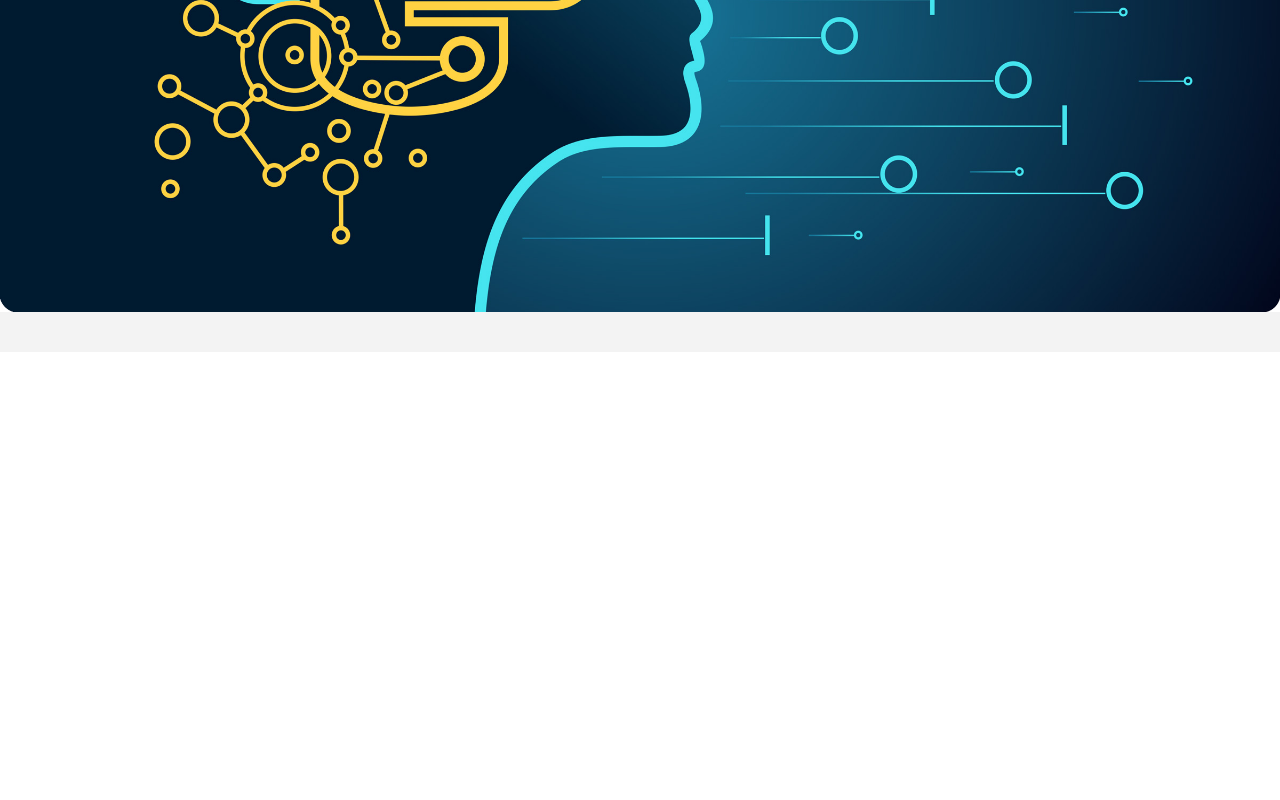
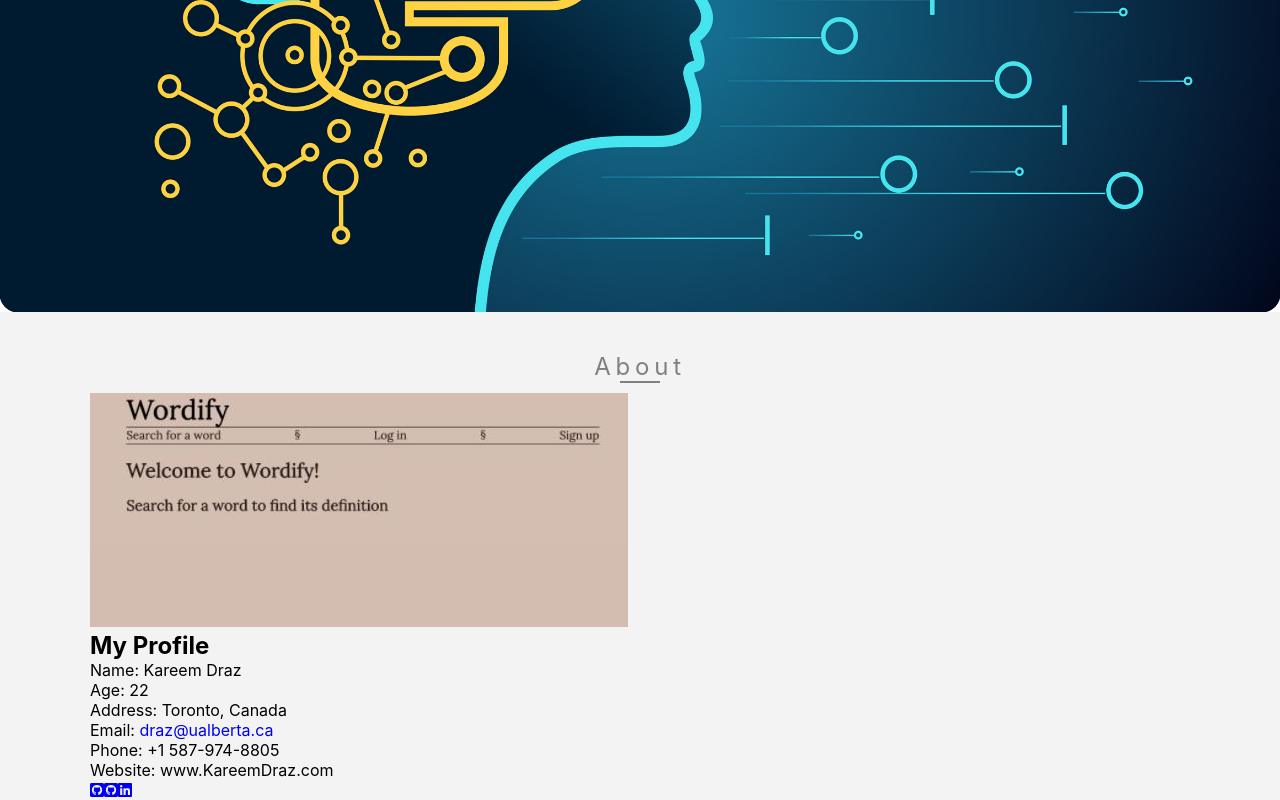
Before and after one commit to KareemD123/my-react-portfolio, a React (Create React App) app: page / in a window 1280 px wide. Shown: the part 439-1239 px from the top of the page. Before the commit the page ends 800 px from the top, so only its background shows below. Built offline with nearby package versions, Linux system fonts and the light colour scheme.

Commit message:
beginning about section

```diff
--- a/src/App.css
+++ b/src/App.css
@@ -3,6 +3,56 @@
   padding: 0;
   box-sizing: border-box;
 }
+
+/* .......dark - light mode....... */
+.dark-nav{
+  background: rgb(43,42,42) !important;;
+}
+
+.dark-mode-black{
+  background: #424242 !important;
+  transition: all 0.3s ease-in-out;
+}
+
+.dark-mode-orange{
+  color: rgb(218,175,97) !important;
+  list-style: italic;
+}
+
+.dark-mode-orangeBack{
+  background: rgb(99,98,98);
+}
+
+.dark-mode-white{
+  color:#fff;
+}
+
+.dark-mode-lightwhite{
+  color:rgb(224,221,221);
+  margin-top:10px;
+}
+
+.dark-mode-mail{
+  color:rgb(30,127,218);
+}
+
+.newBar{
+  border:1px solid grey !important;
+}
+
+
+.newBorder{
+  border: 1px solid grey;;
+}
+
+.dark-mode-blue{
+  background: #232424 !important;
+  transition: all 0.3s ease-in-out;
+}
+
+
+
+/* .......end of dark - light mode....... */
 
 li {
   list-style: none;
@@ -107,7 +157,7 @@ a {
   border:1px solid transparent;
   width:5rem;
   height:6px;
-  padding: 0.5rem;
+  padding: 0.7rem;
   display: flex;
   justify-content: space-between;
   margin:0 auto;
@@ -214,3 +264,5 @@ a {
 
 
 }
+
+/* end of header */
--- a/src/App.js
+++ b/src/App.js
@@ -22,8 +22,8 @@ function App() {
           <Navbar />
 
                 <Route exact path ="/" component = {Header} />
-                {/*<Route exact path ="/" component = {About} />
-                <Route exact path ="/" component = {Skills} />
+                <Route exact path ="/" component = {About} />
+                {/*<Route exact path ="/" component = {Skills} />
                 <Route exact path ="/" component = {Projects} />
                 <Route exact path ="/" component = {Contact} /> */}
 
--- a/src/components/About.js
+++ b/src/components/About.js
@@ -1,9 +1,58 @@
-import React from 'react'
+import React from 'react';
+import Title from './Title';
+import AboutLogo from '../images/wordify.JPG';
+import {ProductConsumer, ProductProvider} from '../Context/Context';
+
 
 export default function About() {
   return (
-    <div>
-      hello from about
-    </div>
+    <ProductConsumer>
+      {value=>{
+        return(
+          <section className="about">
+            <div className="container">
+              <Title title="About" color="grey"/>
+              <div className="about-center">
+                <div className="about-logo">
+                  <img src={AboutLogo} alt="logo"/>
+                </div>
+                <div className="about-texts">
+                  <div className="profile">
+                    <h2>My Profile</h2>
+
+                  </div>
+                  <div className="name">
+                    <p><span>Name: </span>Kareem Draz</p>
+                  </div>
+                  <div className="age">
+                    <p><span>Age: </span>22</p>
+                  </div>
+                  <div className="address">
+                    <p><span>Address: </span>Toronto, Canada</p>
+                  </div>
+                  <div className="email">
+                    <p><span>Email: </span><a href="mailto:draz@ualberta.ca">draz@ualberta.ca</a></p>
+                  </div>
+                  <div className="phone">
+                    <p><span>Phone: </span>+1 587-974-8805</p>
+                  </div>
+                  <div className="website">
+                    <p><span>Website: </span>www.KareemDraz.com</p>
+                  </div>
+                  <div className="about-media">
+                    <a href="www.google.ca" target="_blank" rel="noopener noreferrer"><i className="fab fa-github-square"></i></a>
+
+                    <a href="www.google.ca" target="_blank" rel="noopener noreferrer"><i className="fab fa-github-square"></i></a>
+
+                    <a href="www.google.ca" target="_blank" rel="noopener noreferrer"><i className="fab fa-linkedin"></i></a>
+                  </div>
+
+                </div>
+              </div>
+            </div>
+          </section>
+        )
+      }}
+    </ProductConsumer>
   )
 }
--- a/src/components/Header.js
+++ b/src/components/Header.js
@@ -15,7 +15,7 @@ export default function Header() {
                   Hello I am Kareem!
                 </h1>
                 <h2>
-                  Petroleum Engineer, Full-Stack Web Developer, and Data Scientist
+                  Petroleum Engineer, Full-Stack Web Developer, and aspiring Data Scientist
                 </h2>
                 <a href="mailto:draz@ualberta.ca" className="contactBtn">Contact</a>
               </div>
--- a/src/components/Title.js
+++ b/src/components/Title.js
@@ -3,8 +3,31 @@ import styled from 'styled-components';
 
 export default function Title(props) {
   return (
-    <div>
-      Hello from title
-    </div>
+
+      <TitleWrapper className="title" style={{color:props.color}}>
+        <h2>
+          {props.title}
+          <div className="first">
+          <div className="underline"></div>
+          </div>
+        </h2>
+      </TitleWrapper>
   )
 }
+
+const TitleWrapper = styled.div`
+text-align:center;
+margin-bottom: 10px;
+h2{
+  font-weight:400;
+  text-transform: capitalize;
+  letter-spacing: 0.3rem;
+}
+
+.underline{
+  width:40px;
+  border:1px solid;
+  margin: 0 auto;
+}
+
+`
```
Also changed, not shown: 1 other file (tests, documents, lock files or other folders).
